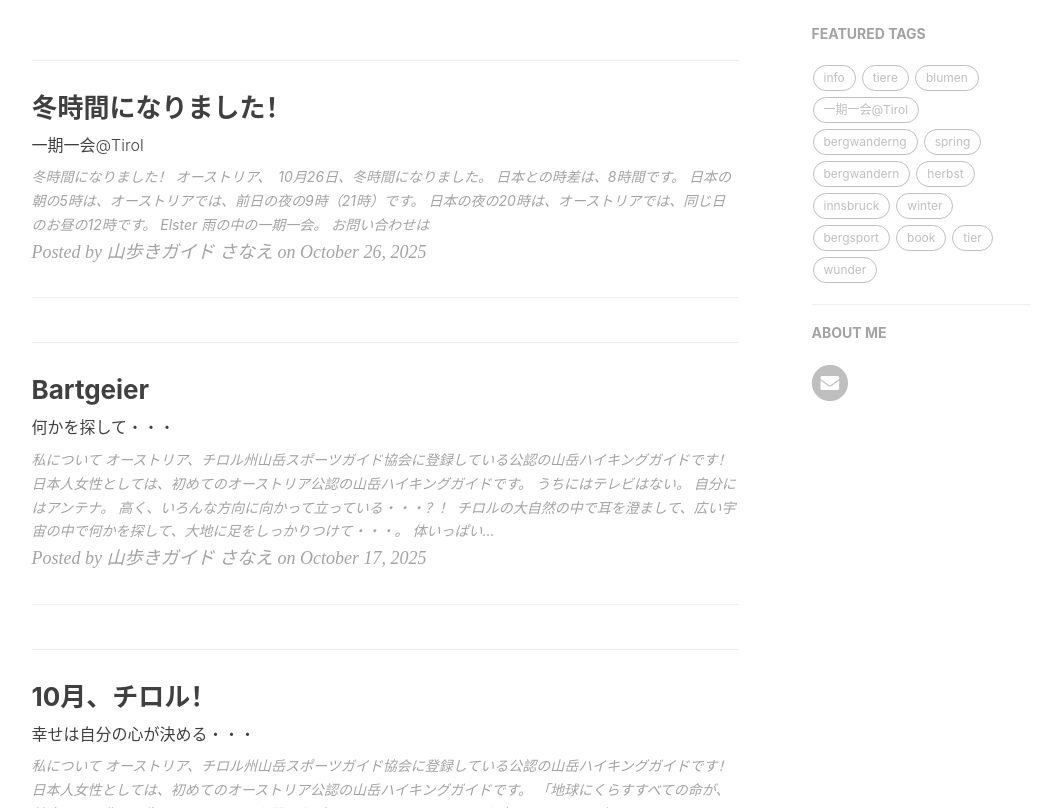
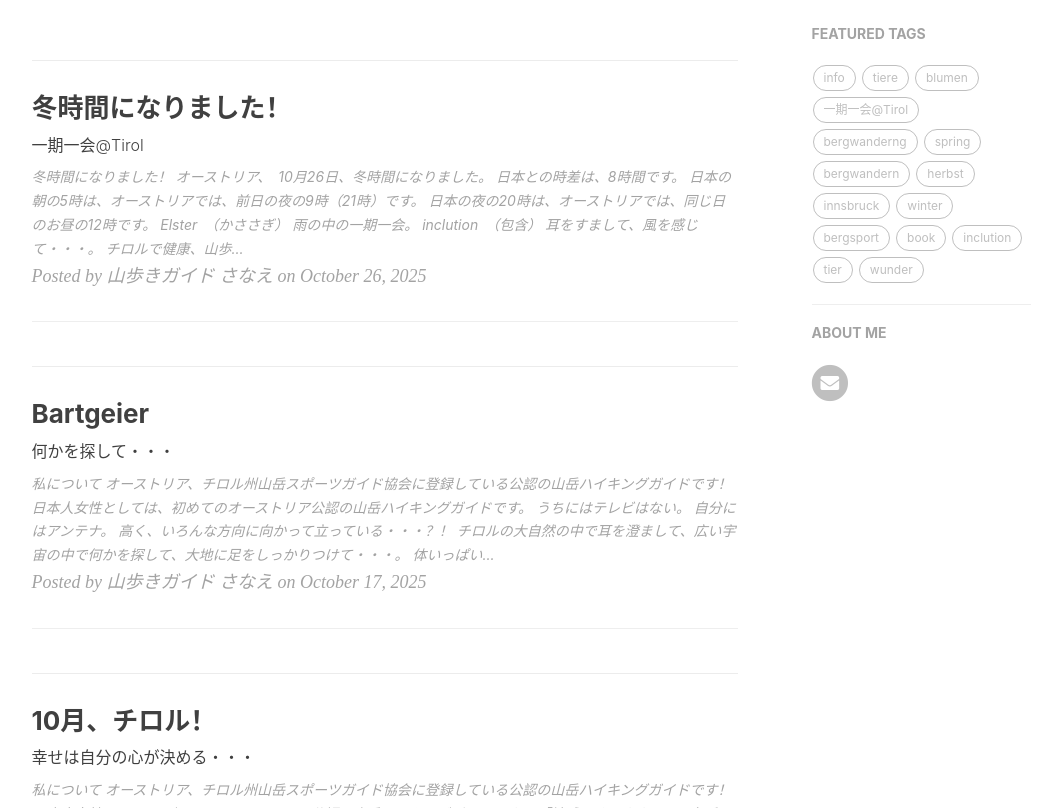
Before and after one commit to yamayagi/yamayagi.github.io, a Jekyll site: the page built from index.html, in a window 1280 px wide and 900 px high, scrolled down 330 px, cut to the strip 92-900 px from the top of the window. Shown: the whole strip, without its empty margins (136-1189 px from the left). Built offline with Jekyll 4.4.1, drawn with Linux system fonts in a browser that asks for light colours; nearby versions of some CDN libraries; the list of posts is cut into pages by our own code; comment, search, counter and statistics services are not loaded; some of the changed lines change nothing that is shown.

Commit message:
Update 2025-10-26-info.md

```diff
--- a/_posts/2025-10-26-info.md
+++ b/_posts/2025-10-26-info.md
@@ -1,7 +1,7 @@
 ---
 title: 冬時間になりました！
 subtitle: 一期一会@Tirol
-tags: [info,tier]
+tags: [info,tier,inclution]
 ---
 
 # 冬時間になりました！
@@ -17,11 +17,31 @@ tags: [info,tier]
 ![20251027elster1](https://piwigo.schickl.de/i.php?/upload/2025/10/29/20251029062953-8856da34-me.jpg)
 
 
-# Elster
+# Elster　（かささぎ）
 
 雨の中の一期一会。
 
 ![20251027elster2](https://piwigo.schickl.de/i.php?/upload/2025/10/29/20251029063019-b647b012-me.jpg)
 
 
-# お問い合わせは
+# inclution　（包含）
+
+耳をすまして、風を感じて・・・。
+
+チロルで健康、山歩き！！
+
+10月は、山で開催されたインクルージョン（inclution）のイベントにボランティアとして参加しました。アイマスクをして様々なニーズのある人と一緒にダンス、演劇を体験しました。
+
+去年の山岳スポーツガイドの実地研修で、腕を組んで一緒に歩いたマリアとの再会も・・・！
+
+「マリア。」「あぁ、去年、ランザー湖で一緒に歩いたね。」
+
+お一人お一人の声に耳を傾け、お客様に寄り添い、お客様のニーズに合わせてのんびり歩きます。
+
+チロルの山で「well being！」
+
+![20251027elster3](https://piwigo.schickl.de/i.php?/upload/2025/10/29/20251029063116-55d8a030-me.jpg)
+
+チロルをご案内できるのを楽しみにしています！
+
+最初の一歩、ご質問、ご要望は、ホームの下のメール（手紙）マークをポチッとして（携帯電話の場合は、タッチして）、メールにてお願いいたします。
```
